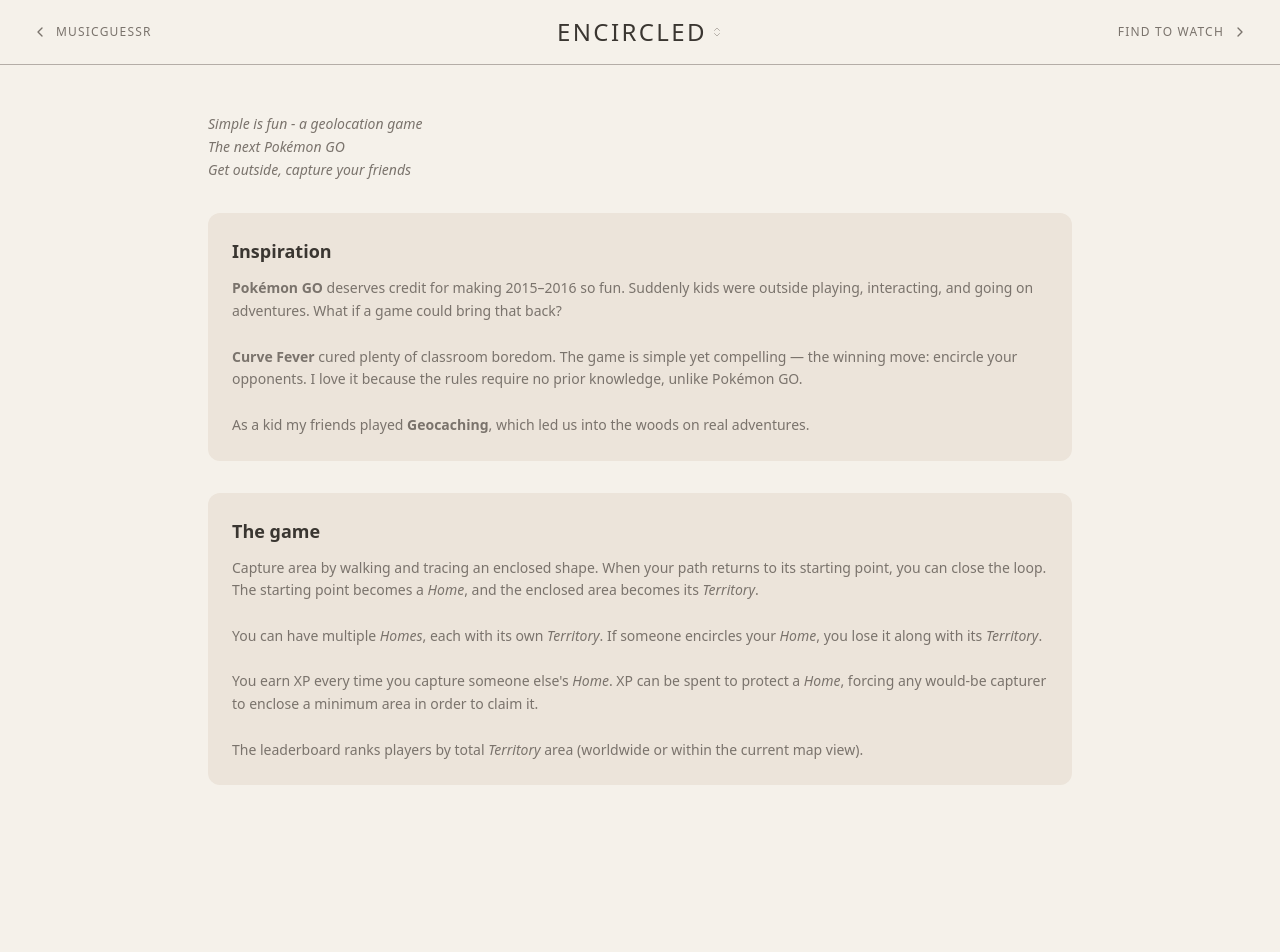
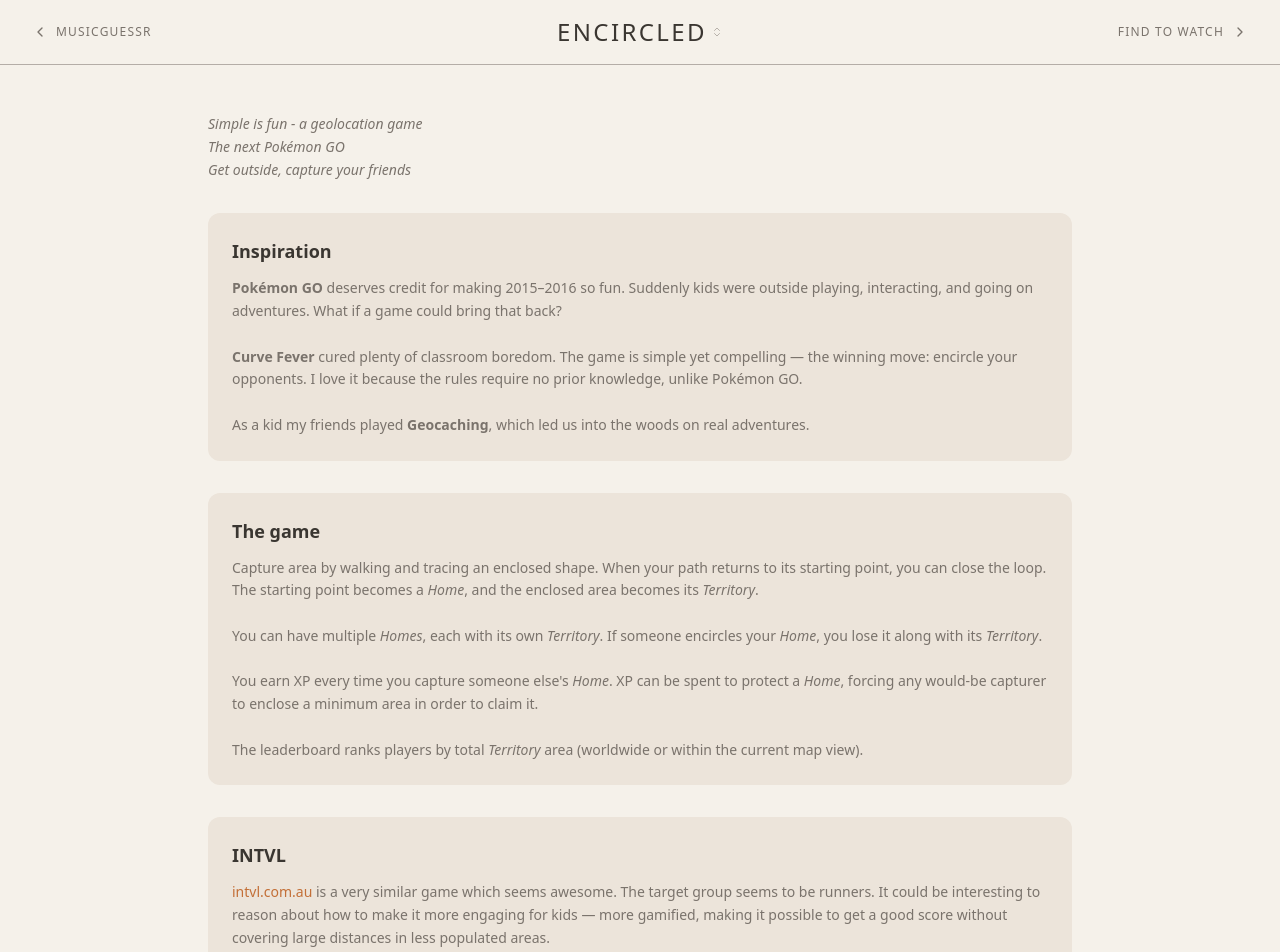
Before and after one commit to schmkls/schmkls.github.io, a React (Vite) app: page /encircled in a window 1280 px wide. Shown: the top 952 px of the page. Before the commit the page ends 833 px from the top, so only its background shows below. Built offline with nearby package versions, Linux system fonts and the light colour scheme.

Commit message:
chore: mention INTVL

```diff
--- a/src/pages/Encircled/index.tsx
+++ b/src/pages/Encircled/index.tsx
@@ -53,6 +53,23 @@ export default function Encircled() {
           (worldwide or within the current map view).
         </Post.Card.Body>
       </Post.Card>
+      <Post.Card>
+        <Post.Card.Title>INTVL</Post.Card.Title>
+        <Post.Card.Body>
+          <a
+            href="https://www.intvl.com.au/"
+            target="_blank"
+            rel="noopener noreferrer"
+            className="text-primary hover:underline"
+          >
+            intvl.com.au
+          </a>{" "}
+          is a very similar game which seems awesome. The target group seems to
+          be runners. It could be interesting to reason about how to make it
+          more engaging for kids — more gamified, making it possible to get a
+          good score without covering large distances in less populated areas.
+        </Post.Card.Body>
+      </Post.Card>
     </Post>
   );
 }
```
